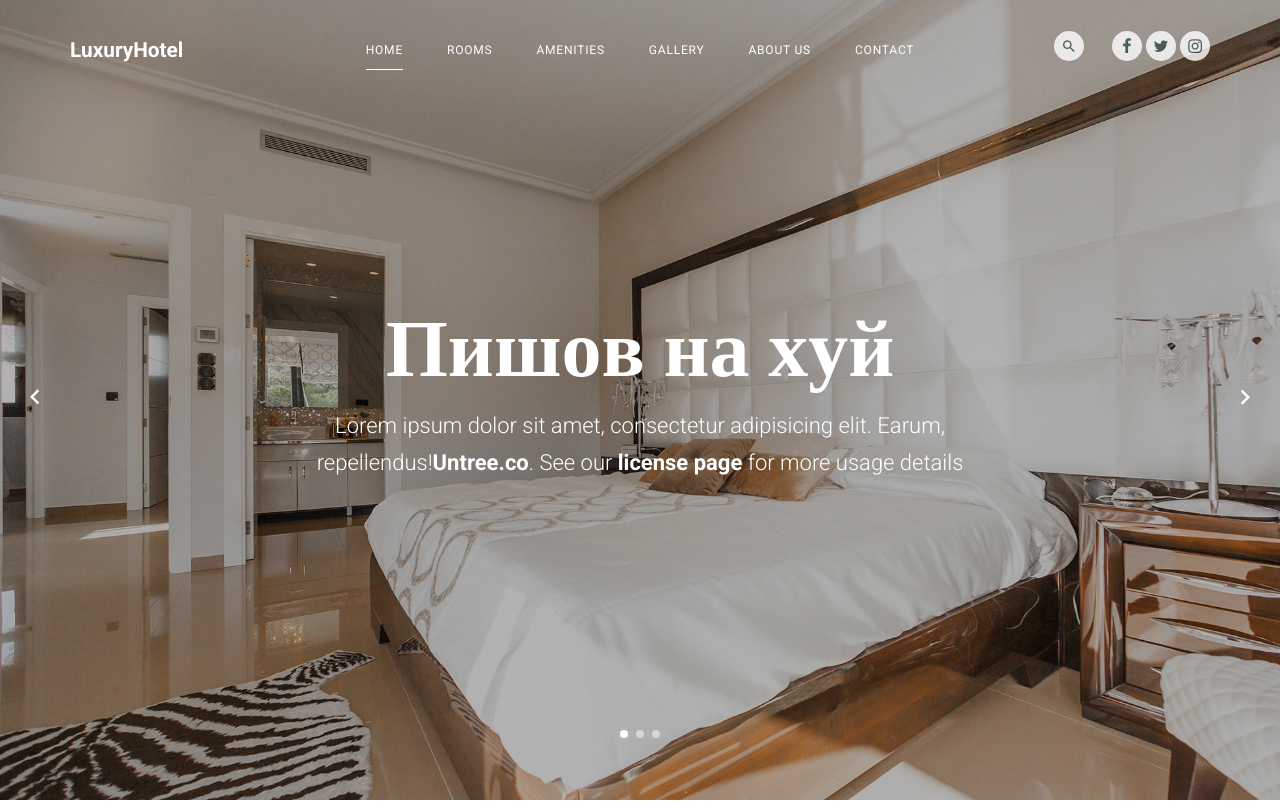
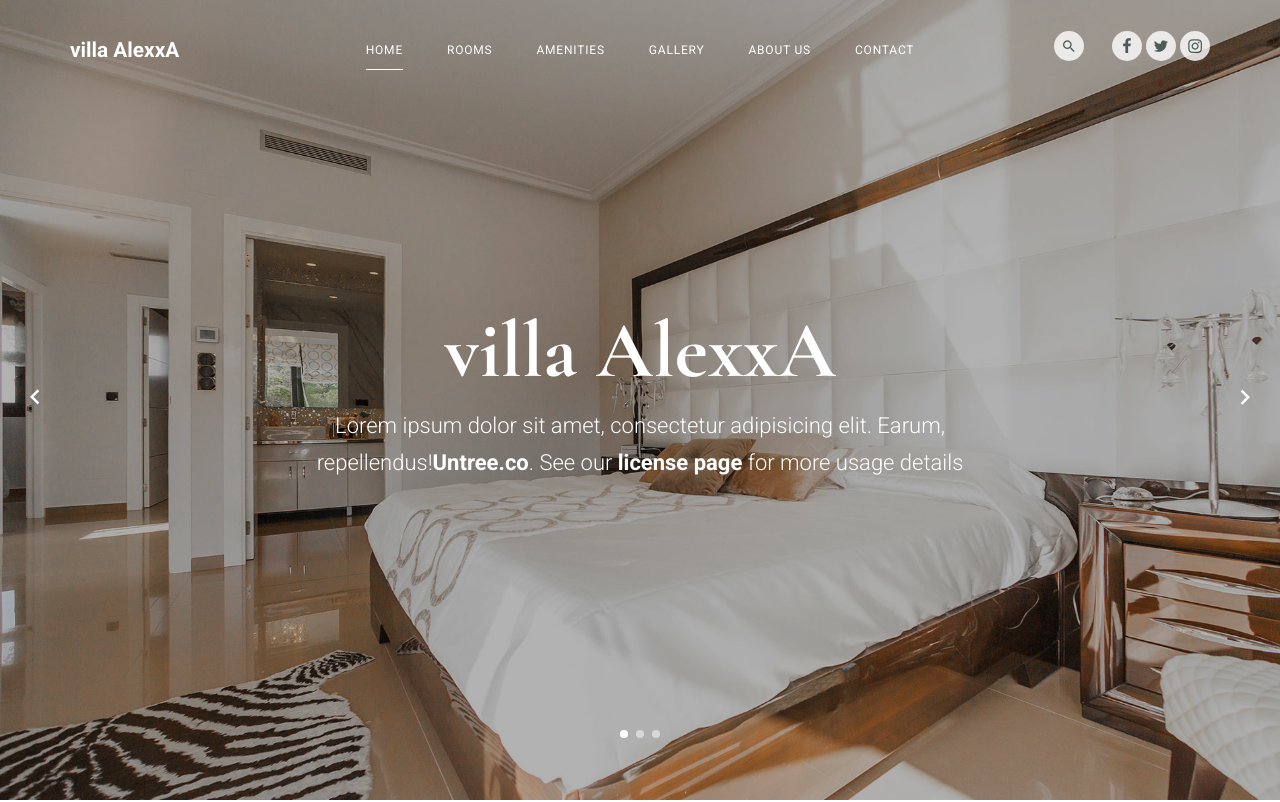
Before and after one commit to DmitryChernuha/villaAlexxA, a plain HTML site: page index.html in a window 1280 px wide. Shown: the top 802 px of the page. Drawn offline with nearby package versions, Linux system fonts and the light colour scheme; files whose address does not match are found by name.

Commit message:
Add main title

```diff
--- a/index.html
+++ b/index.html
@@ -22,7 +22,7 @@
     <!-- Theme Style -->
     <link rel="stylesheet" href="css/style.css">
 
-    <title>VillaAlexxA</title>
+    <title>Гостевой дом вилла AlexxA Новофедоровка</title>
   </head>
   <body>
 
@@ -52,7 +52,7 @@
       <nav class="untree_co--site-nav js-sticky-nav">
         <div class="container d-flex align-items-center">
           <div class="logo-wrap">
-            <a href="index.html" class="untree_co--site-logo">LuxuryHotel</a>
+            <a href="index.html" class="untree_co--site-logo">villa AlexxA</a>
           </div>
           <div class="site-nav-ul-wrap text-center d-none d-lg-block">
             <ul class="site-nav-ul js-clone-nav">
@@ -123,7 +123,7 @@
               <div class="row align-items-center justify-content-center">
                 <div class="col-md-8">
                   <div class="site-hero-contents text-center" data-aos="fade-up">
-                    <h1 class="hero-heading">Пишов на хуй</h1>
+                    <h1 class="hero-heading">villa AlexxA</h1>
                     <div class="sub-text">
                       <p>Lorem ipsum dolor sit amet, consectetur adipisicing elit. Earum, repellendus!<a href="https://untree.co/" target="_blank" class="text-white font-weight-bold">Untree.co</a>. See our <a href="https://untree.co/license/" class="text-white font-weight-bold">license page</a> for more usage details</p>
                     </div>
```
